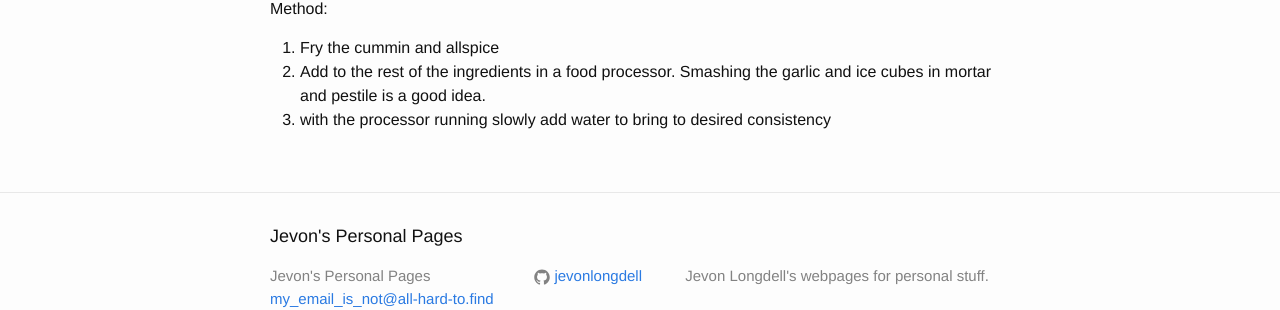
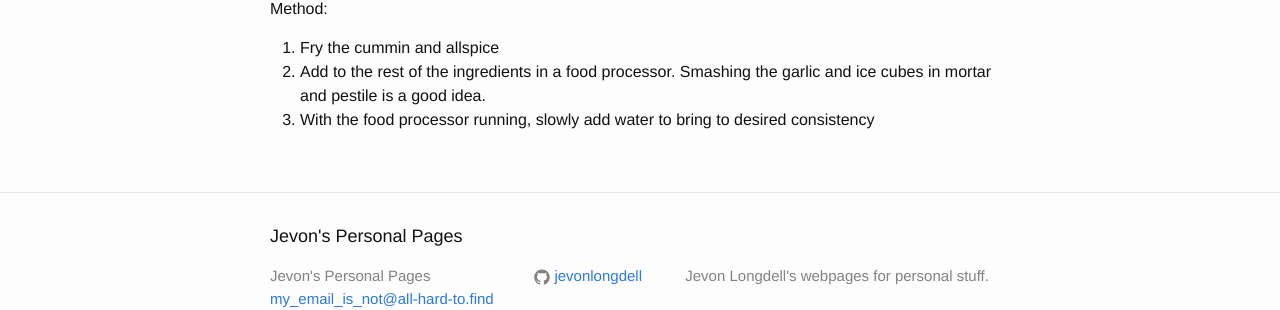
Before and after one commit to jevonlongdell/jevonlongdell.github.io, a Jekyll site: the page built from _posts/2020-04-18-hummus.markdown, in a window 1280 px wide. Shown: the part 437-747 px from the top of the page. Built offline with Jekyll 4.4.1, drawn with Linux system fonts in a browser that asks for light colours.

Commit message:
minor editing

```diff
--- a/_posts/2020-04-18-hummus.markdown
+++ b/_posts/2020-04-18-hummus.markdown
@@ -20,4 +20,4 @@ Method:
 
 1. Fry the cummin and allspice
 2. Add to the rest of the ingredients in a food processor. Smashing the garlic and ice cubes in mortar and pestile is a good idea.
-3. with the processor running slowly add water to bring to desired consistency
+3. With the food processor running, slowly add water to bring to desired consistency
```
